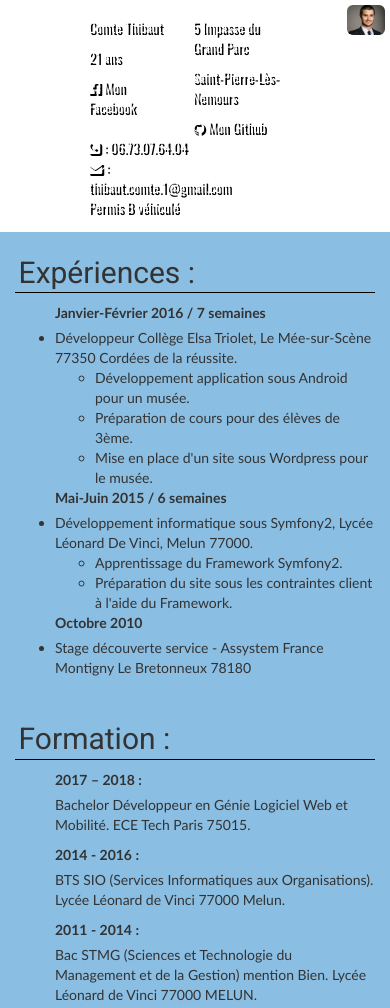
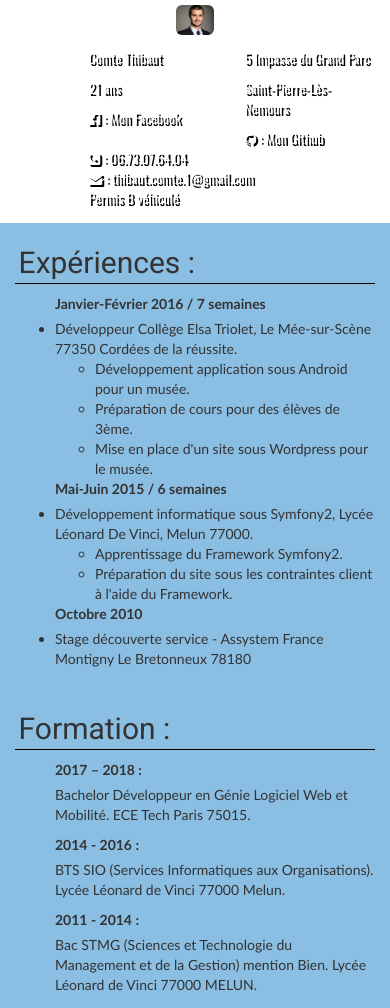
Before and after one commit to Thibaut-Comte/monCV, a plain HTML site: page index.html in a window 390 px wide. Shown: the top 1008 px of the page. Drawn offline with nearby package versions, Linux system fonts and the light colour scheme.

Commit message:
Ajustement header

```diff
--- a/index.html
+++ b/index.html
@@ -22,29 +22,29 @@
 <header>
     <!--Banniere de présentation-->
     <div class="row">
-        <div class="col-xs-push-10 col-xs-2 col-sm-push-0 col-sm-offset-5 col-sm-2 col-md-offset-2 col-md-2 col-lg-2">
+        <div class="col-xs-offset-5 col-xs-2 col-sm-push-0 col-sm-offset-5 col-sm-2 col-md-offset-2 col-md-2 col-lg-2">
             <img id="profil" src="img/profil.jpg" alt="" class="img-responsive img-rounded">
         </div>
         <div id="presentation"
-             class="col-xs-10 col-sm-offset-2 col-sm-8  col-md-offset-0 col-md-8 col-lg-8">
-            <div class="col-xs-4 col-sm-4 col-md-3 col-lg-3">
+             class="col-xs-offset-2 col-xs-10 col-sm-offset-2 col-sm-8  col-md-offset-0 col-md-8 col-lg-8">
+            <div class="col-xs-6 col-sm-3 col-md-3 col-lg-3">
                 <p>Comte Thibaut</p>
                 <p title="13 Juin 1996">21 ans</p>
                 <a href="https://www.facebook.com/openclassroomsfr/" title="Facebook"><i class="fa fa-facebook-official"
-                                                                                         aria-hidden="true"></i> Mon Facebook</a>
+                                                                                         aria-hidden="true"></i> : Mon Facebook</a>
             </div>
-            <div class="col-xs-5 col-sm-4 col-md-3 col-lg-3">
+            <div class="col-xs-6 col-sm-4 col-md-3 col-lg-3">
                 <p>5 Impasse du Grand Parc</p>
                 <p>Saint-Pierre-Lès-Nemours</p>
                 <a href="https://github.com/Thibaut-Comte" title="Github"><i class="fa fa-github"
-                                                                             aria-hidden="true"></i> Mon Github</a>
+                                                                             aria-hidden="true"></i> : Mon Github</a>
             </div>
-            <div class="col-xs-5 hidden-sm hidden-md hidden-lg">
+            <div class="col-xs-12 col-sm-5 hidden-md hidden-lg">
                 <a href="tel:0673076404" title="M'appeler"><i class="fa fa-phone-square" aria-hidden="true"></i> : 06.73.07.64.04</a><br>
                 <a href="mailto:thibaut.comte.1@gmail.com" title="M'envoyer un mail"><i class="fa fa-envelope" aria-hidden="true"></i> : thibaut.comte.1@gmail.com</a>
                 <p>Permis B véhiculé</p>
             </div>
-            <div class="hidden-xs col-sm-4">
+            <div class="hidden-xs hidden-sm col-md-4 col-lg-4">
                 <p>06.73.07.64.04</p>
                 <p>thibaut.comte.1@gmail.com</p>
                 <p>Permis B véhiculé</p>
```
